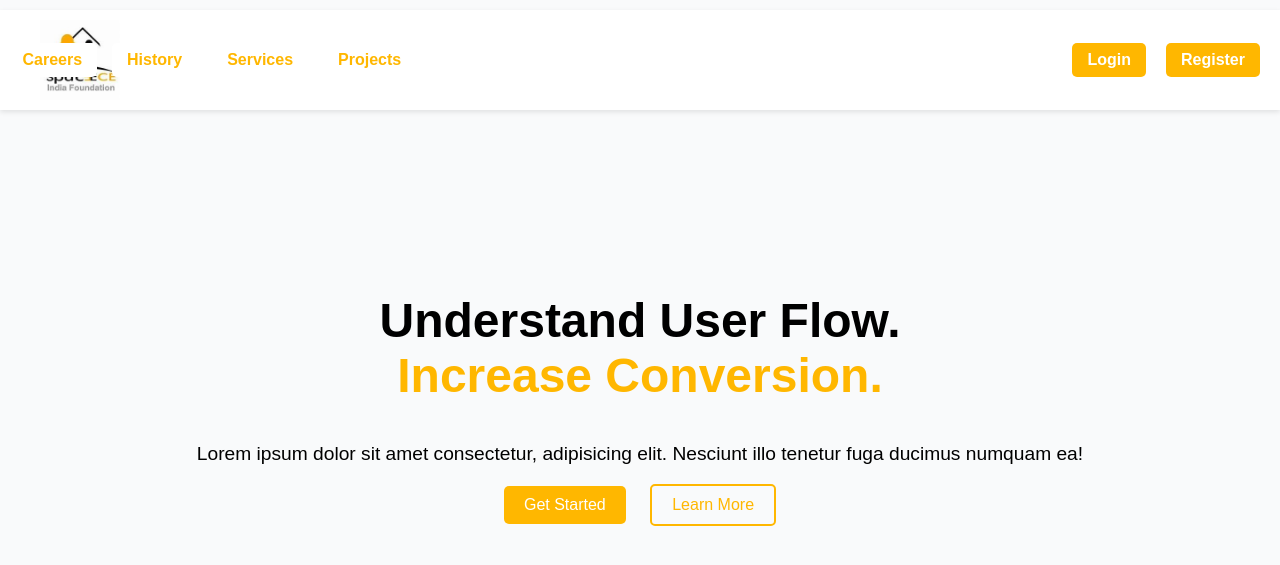
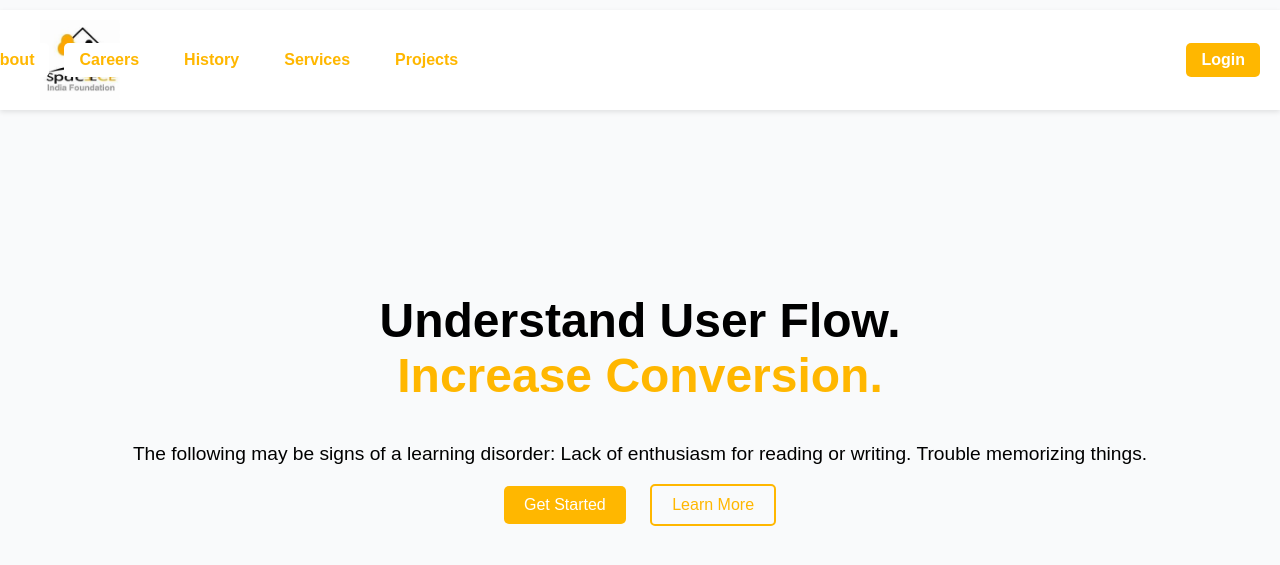
Before and after one commit to GuruCharan-M-2005/Dyslexia_Learning_Disorder_Detection, a Flask app: page / in a window 1280 px wide. Shown: the top 565 px of the page. Run offline with Flask 3, Linux system fonts and the light colour scheme.

Commit message:
bug fixed

```diff
--- a/templates/activity.html
+++ b/templates/activity.html
@@ -85,10 +85,6 @@
                 <img src="{{ url_for('static', filename='images/activity3.png') }}" alt="Reading" width="10px" height="10px"><br><br>
                 <span>Reading Assessment</span>
             </a>
-            <a href="/eye_tracking" class="activity">
-                <img src="{{ url_for('static', filename='images/activity4.png') }}" alt="Eye Tracking" width="10px" height="10px"><br><br>
-                <span>Eye Tracking Practice</span>
-            </a>
         </div>
     </div>
 </body>
--- a/templates/landing.html
+++ b/templates/landing.html
@@ -148,14 +148,14 @@
     </nav>
     <div class="auth-buttons">
       <a href="/login" class="login-btn">Login</a>
-      <a href="/login" class="register-btn">Register</a>
+      <!-- <a href="/login" class="register-btn">Register</a> -->
     </div>
   </header>
 
   <section style="margin-top: -80px;">
     <div>
       <h1>Understand User Flow. <br><span class="highlight">Increase Conversion.</span></h1>
-      <p>Lorem ipsum dolor sit amet consectetur, adipisicing elit. Nesciunt illo tenetur fuga ducimus numquam ea!</p>
+      <p>The following may be signs of a learning disorder: Lack of enthusiasm for reading or writing. Trouble memorizing things.</p>
       <div class="btn-group">
         <a href="/login" class="btn">Get Started</a>
         <a href="#" class="btn btn-secondary">Learn More</a>
```
